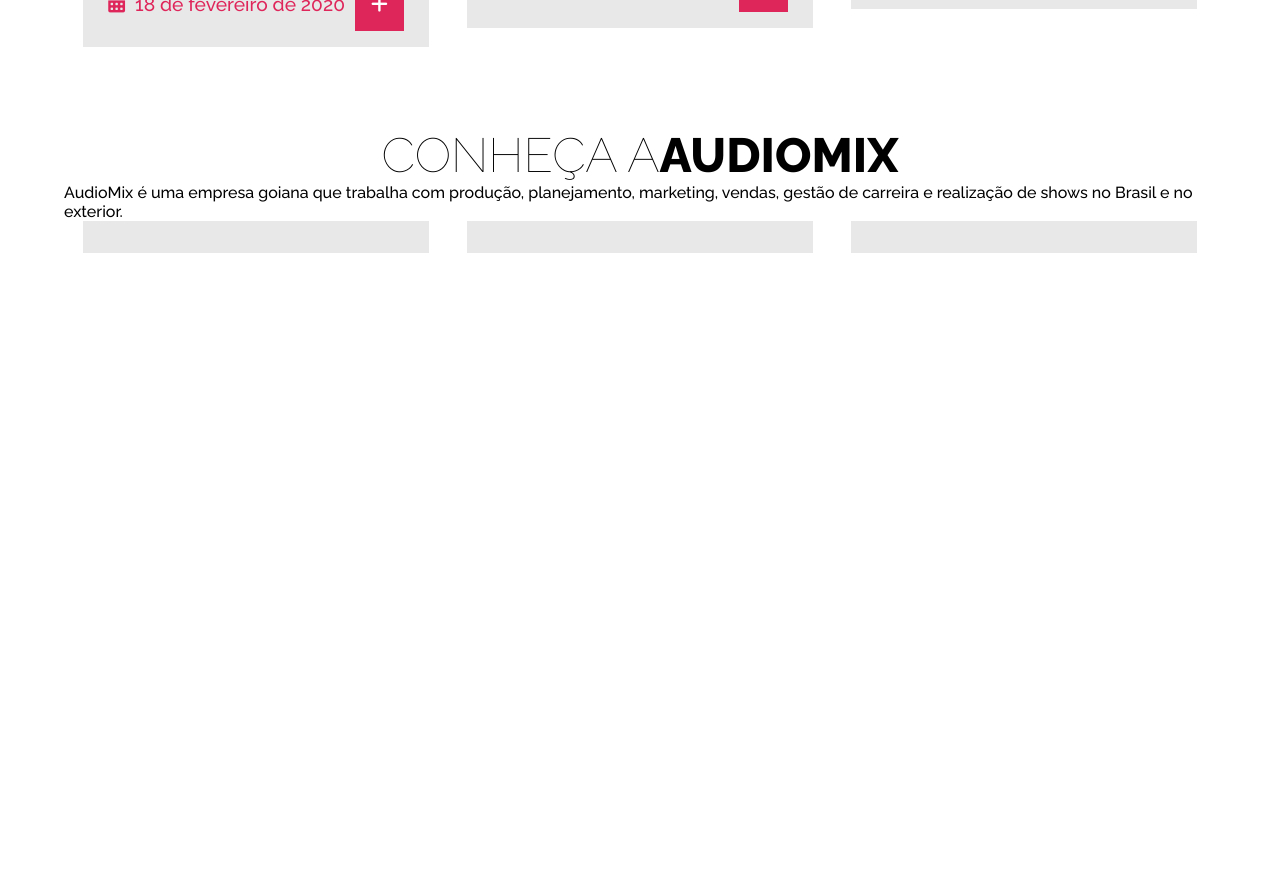
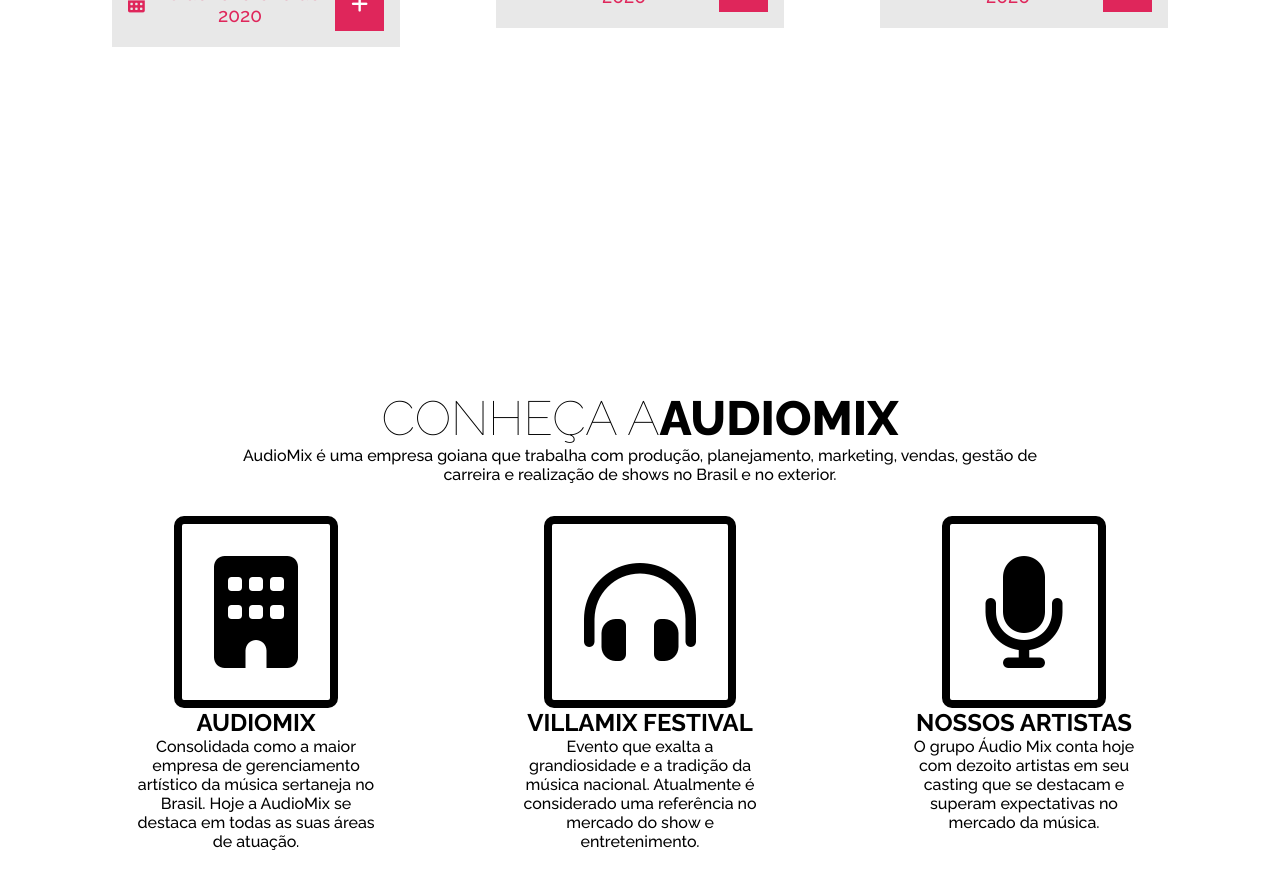
Before and after one commit to renangom/divuvlgacao, a plain HTML site: page index.html in a window 1280 px wide. Shown: the part 1600-2486 px from the top of the page. Before the commit the page ends 1853 px from the top, so only its background shows below. Drawn offline with Linux system fonts and the light colour scheme.

Commit message:
alterando responsividade

```diff
--- a/css/estilo.css
+++ b/css/estilo.css
@@ -7,6 +7,9 @@ section{
     align-items: center;
     justify-content: center;
     margin-top: 5rem;
+}
+body, html{
+    overflow-x: hidden;
 }
 /* ======================= HEADER ===================*/
 nav{
@@ -103,6 +106,10 @@ main{
     align-items: center;
     justify-content: center;
     flex-direction: column;
+    text-align: center;
+}
+.container p{
+    width: 70%;
 }
 
 .container .title{
@@ -125,7 +132,8 @@ main{
 }
 
 .container .cards .card{
-    width: 30%;
+    width: 25%;
+    height: 45.625rem;
 }
 
 .container .cards .card img{
@@ -143,6 +151,10 @@ main{
     padding: 1rem;
     font-size: 1.2rem;
     align-items: center;
+}
+
+.container .cards .card p{
+    width: 100%;
 }
 
 .container .cards .card .date p {
@@ -164,6 +176,30 @@ main{
 
 .container .cards .card .date div i{
     color: #fff;
+}
+
+/*============= CONHEÇA ====================*/
+.cards .cont i{
+    border: 8px solid black;
+    padding: 2rem;
+    border-radius: 10px;
+    font-size: 7rem;
+    cursor: pointer;
+    margin-top: 2rem;
+    transition: all 0.3s;
+}
+
+.cards .cont i:nth-child(2n+1):hover{
+    background: #4ab60b;
+    border: 8px solid #4ab60b;
+}
+
+.container .cards .cont{
+    width: 30%;
+    text-align: center;
+    display: flex;
+    flex-direction: column;
+    align-items: center;
 }
 
 
@@ -199,6 +235,7 @@ main{
         margin-left: 0;
         transform: translateX(200%);
         transition: 0.5s ease-in;
+        z-index: 999;
     }
 
     .nav-list.active{
@@ -224,8 +261,13 @@ main{
     }
 }
 
-@media (max-width: 700px){
+@media (max-width: 800px){
     .container .title{
         flex-direction: column;
     }
+    .container .cards .card{
+        width: 60%;
+        margin-bottom: 5%;
+        margin-right: 5%;
+    }
 }
--- a/index.html
+++ b/index.html
@@ -3,7 +3,7 @@
 <head>
     <meta charset="UTF-8">
     <meta http-equiv="X-UA-Compatible" content="IE=edge">
-    <meta name="viewport" content="width=device-width, initial-scale=1.0">
+    <meta name="viewport" content="width=device-width, minimum-scale=1.0">
     <link rel="stylesheet" href="css/estilo.css">
     <title> AudioMix - Os melhores Estão Aqui </title>
     <script src="https://kit.fontawesome.com/ff5b3c0587.js" crossorigin="anonymous"></script>
@@ -92,6 +92,8 @@
 
         </div>
     </section>
+
+    <!-- ================================ CONHEÇA AUDIOMIX ============================-->
     <section>
         <div class="container">
             <div class="title">
@@ -99,28 +101,41 @@
             </div>
             <p>AudioMix é uma empresa goiana que trabalha com produção, planejamento, marketing, vendas, gestão de carreira e realização de shows no Brasil e no exterior.</p>
             <div class="cards">
-                <div class="card">
-                    <div class="date">
-                    </div>
+                <div class="cont">
+                    <i class="fa-solid fa-building"></i>
+                   <h2>AUDIOMIX</h2>
+                   <p>Consolidada como a maior empresa de gerenciamento artístico da música sertaneja no Brasil. Hoje a AudioMix se destaca em todas as suas áreas de atuação. </p>
                 </div>
-                <div class="card">
-                    <p></p>
-                    <div class="date">
-
-                    </div>
+                <div class="cont">
+                    <i class="fa-solid fa-headphones-simple"></i>
+                    <h2>VILLAMIX FESTIVAL</h2>
+                    <p>Evento que exalta a grandiosidade e a tradição da música nacional. Atualmente é considerado uma referência no mercado do show e entretenimento. </p>
                 </div>
-                <div class="card">
-                    <p></p>
-                    <div class="date">
-
-                    </div>
+                <div class="cont">
+                    <i class="fa-solid fa-microphone"></i>
+                    <h2>NOSSOS ARTISTAS</h2>
+                    <p>O grupo Áudio Mix conta hoje com dezoito artistas em seu casting que se destacam e superam expectativas no mercado da música. </p>
                 </div>
             </div>
 
         </div>
     </section>
+
+
+    <!-- ========================= NOSSOS ARTISTAS ================================-->
+    <section class="artistas">
+
+    </section>
     <footer>
+        <div class="botoes">
 
+        </div>
+        <div class="conteudo">
+
+        </div>
+        <div class="artista">
+
+        </div>
     </footer>
 
     <script src="js/javascript.js"></script>
```
